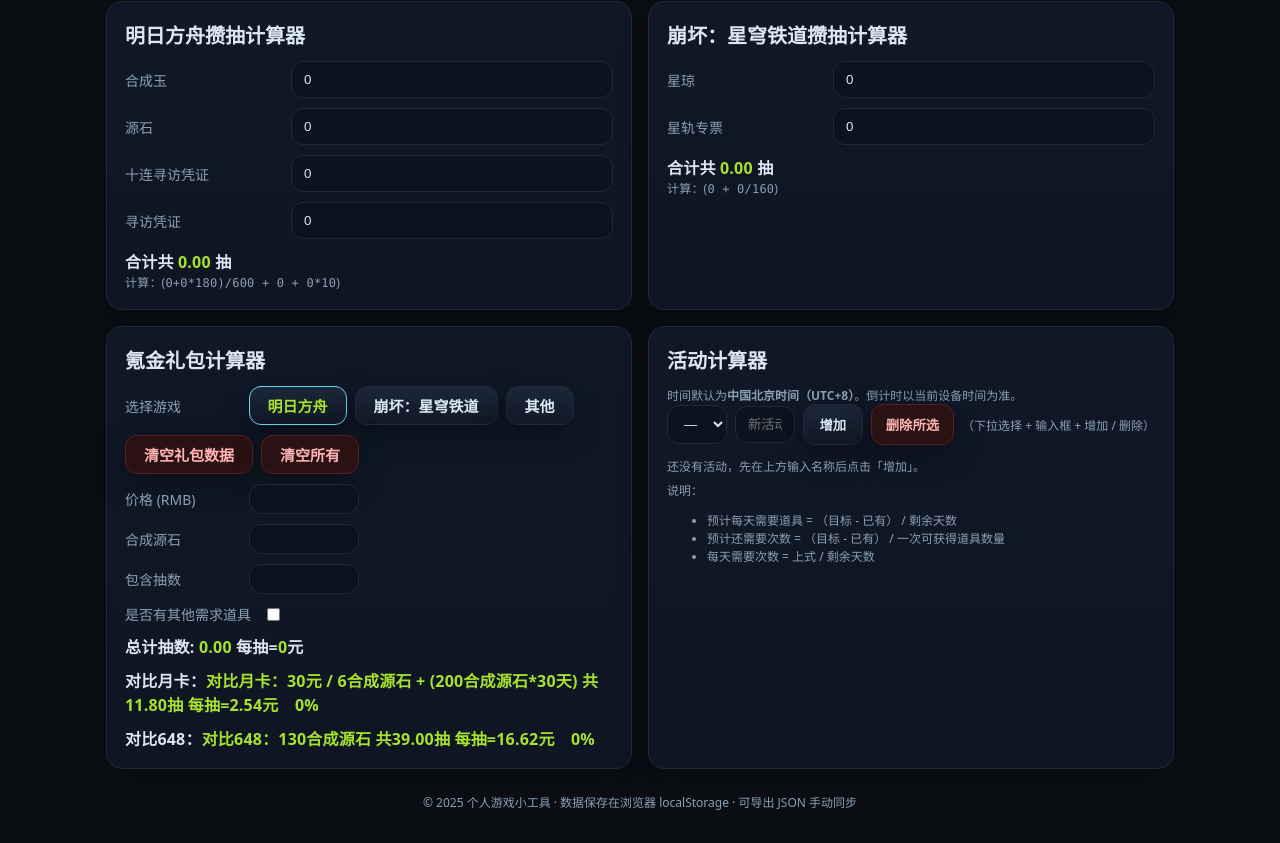
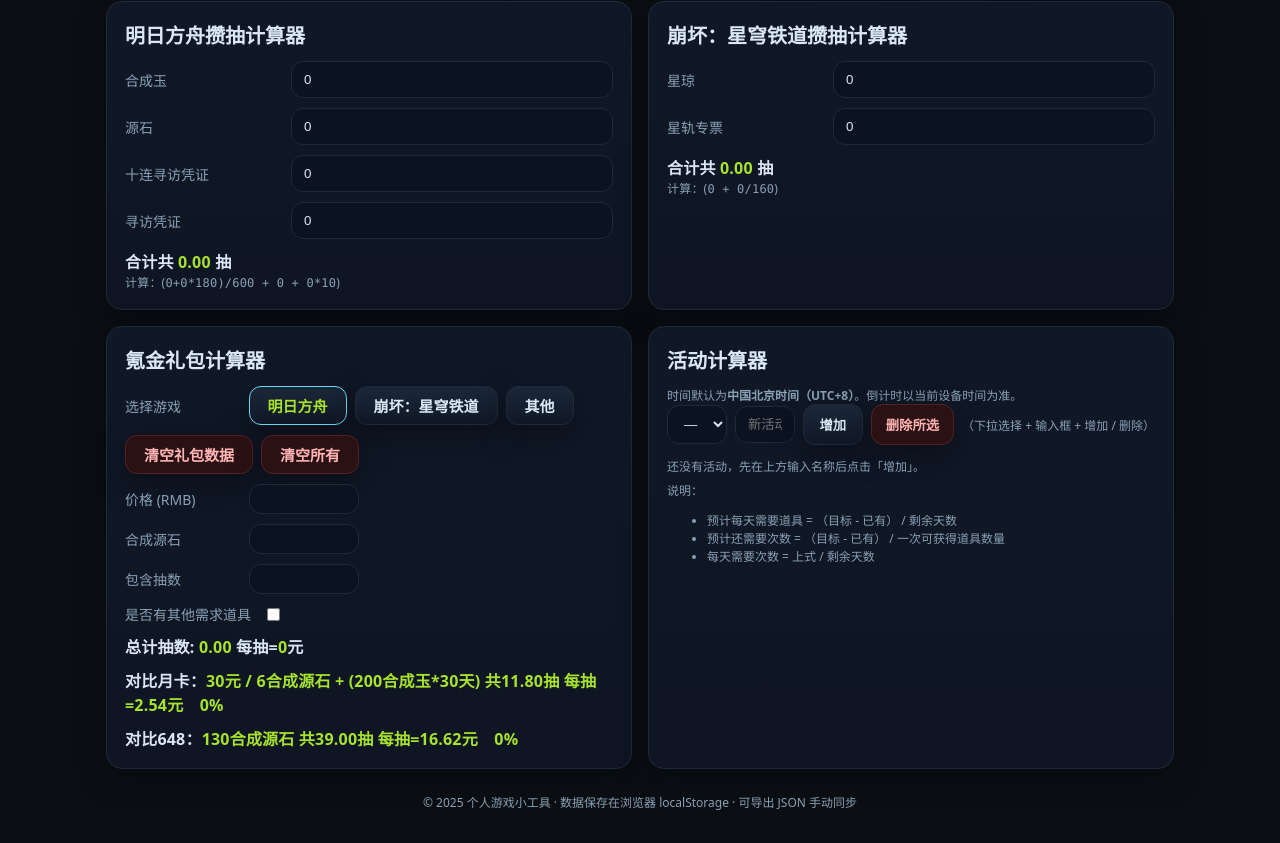
Before and after one commit to horizon0827/Personal-game-tool, a plain HTML site: page index.html in a window 1280 px wide. Both pictures are taken after a click on the button "明日方舟". Shown: the part 97-940 px from the top of the page. Drawn offline with Linux system fonts and the light colour scheme.

Commit message:
修改抽数计算和文字显示

```diff
--- a/index.html
+++ b/index.html
@@ -810,8 +810,18 @@
       const cardTotalPulls = (gd.cardSource * gd.unit + gd.cardExtra * gd.cardDays) / gd.pullUnit;
       const g648TotalPulls = (gd.g648Count * gd.unit) / gd.pullUnit;
 
-      gachaCardTotal.textContent = `对比月卡：${gd.cardPrice}元 / ${gd.cardSource}${gd.cardLabel} + (${gd.cardExtra}${gd.cardLabel}*${gd.cardDays}天) 共${cardTotalPulls.toFixed(2)}抽 每抽=${(gd.cardPrice / cardTotalPulls).toFixed(2)}元`;
-      gacha648Total.textContent = `对比648：${gd.g648Count}${gd.cardLabel} 共${g648TotalPulls.toFixed(2)}抽 每抽=${(648 / g648TotalPulls).toFixed(2)}元`;
+      // 修正月卡描述
+      let cardDesc = '';
+      if (currentGame === 'ak') {
+        cardDesc = `${gd.cardPrice}元 / ${gd.cardSource}合成源石 + (${gd.cardExtra}合成玉*${gd.cardDays}天)`;
+      } else if (currentGame === 'hsr') {
+        cardDesc = `${gd.cardPrice}元 / ${gd.cardSource}星琼 + (${gd.cardExtra}星琼*${gd.cardDays}天)`;
+      } else {
+        cardDesc = `${gd.cardPrice}元 / ${gd.cardSource}${gd.cardLabel} + (${gd.cardExtra}${gd.cardLabel}*${gd.cardDays}天)`;
+      }
+
+      gachaCardTotal.textContent = `${cardDesc} 共${cardTotalPulls.toFixed(2)}抽 每抽=${(gd.cardPrice / cardTotalPulls).toFixed(2)}元`;
+      gacha648Total.textContent = `${gd.g648Count}${gd.cardLabel} 共${g648TotalPulls.toFixed(2)}抽 每抽=${(648 / g648TotalPulls).toFixed(2)}元`;
 
       // 性价比
       const operator = gachaNeedOther.checked ? '高于' : '等于';
```
